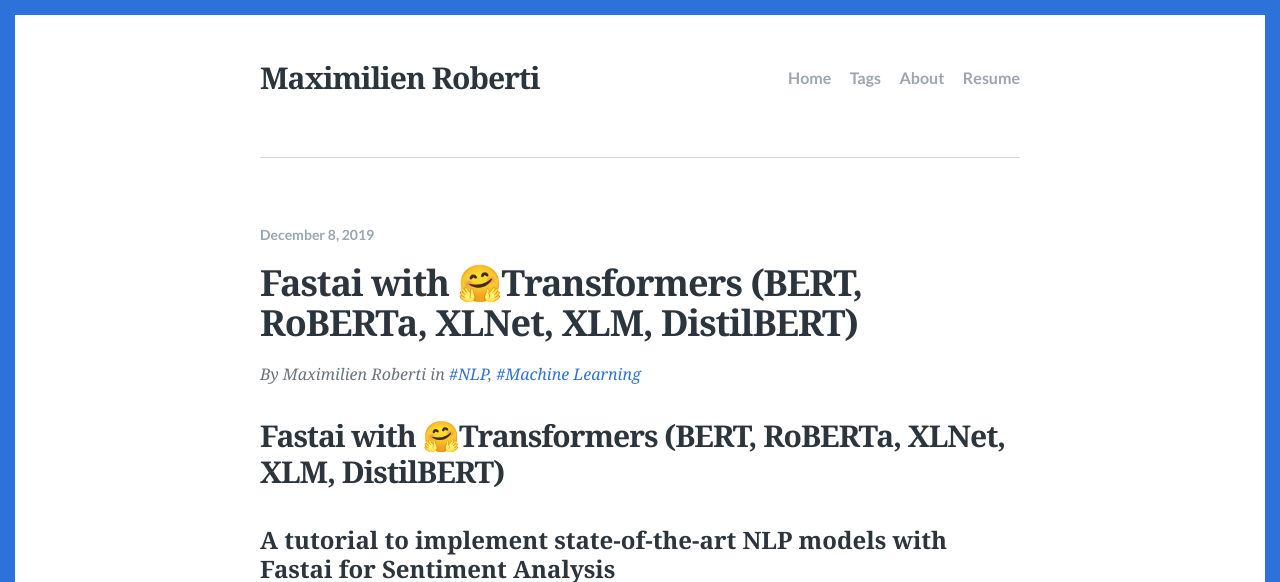
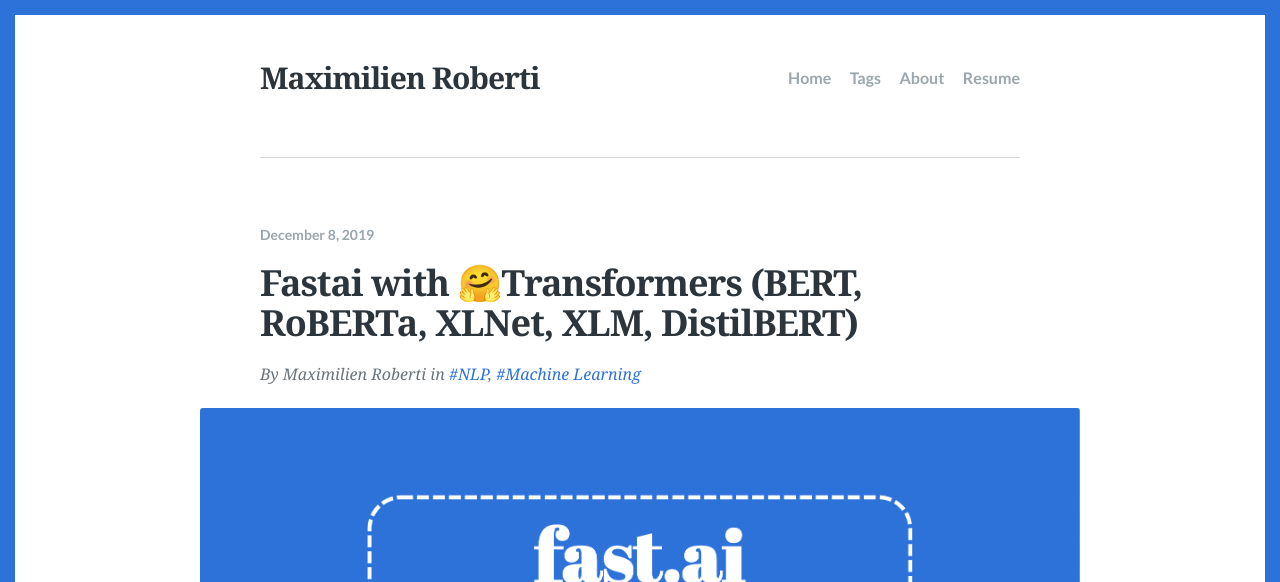
Before and after one commit to maximilienroberti/Scriptor-blog, a Jekyll site: the page built from _posts/2019-12-08-fastai-with-🤗transformers-bert-roberta-xlnet-xlm-distilbert.md, in a window 1280 px wide. Shown: the top 582 px of the page. Built offline with Jekyll 4.4.1, drawn with Linux system fonts in a browser that asks for light colours; comment, search, counter and statistics services are not loaded; grey boxes are pictures that could not be loaded.

Commit message:
Update Posts “2019-12-08-fastai-with-🤗transformers-bert-roberta-xlnet-xlm-distilbert”

```diff
--- a/_posts/2019-12-08-fastai-with-🤗transformers-bert-roberta-xlnet-xlm-distilbert.md
+++ b/_posts/2019-12-08-fastai-with-🤗transformers-bert-roberta-xlnet-xlm-distilbert.md
@@ -4,6 +4,7 @@ description: >-
   A tutorial to implement state-of-the-art NLP models with Fastai for Sentiment
   Analysis
 date: 2019-12-08T20:42:58.842Z
+feature_image: /images/fastai-transformers-1.png
 tags:
   - NLP
   - Machine Learning
```
